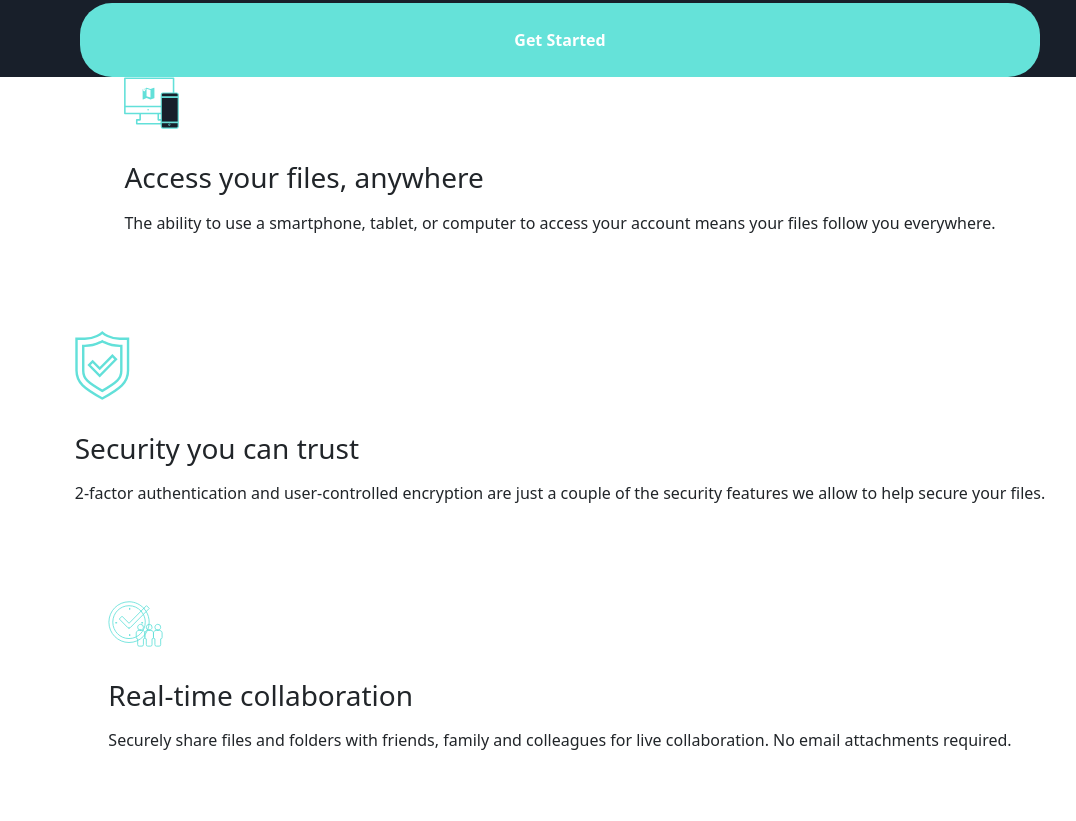
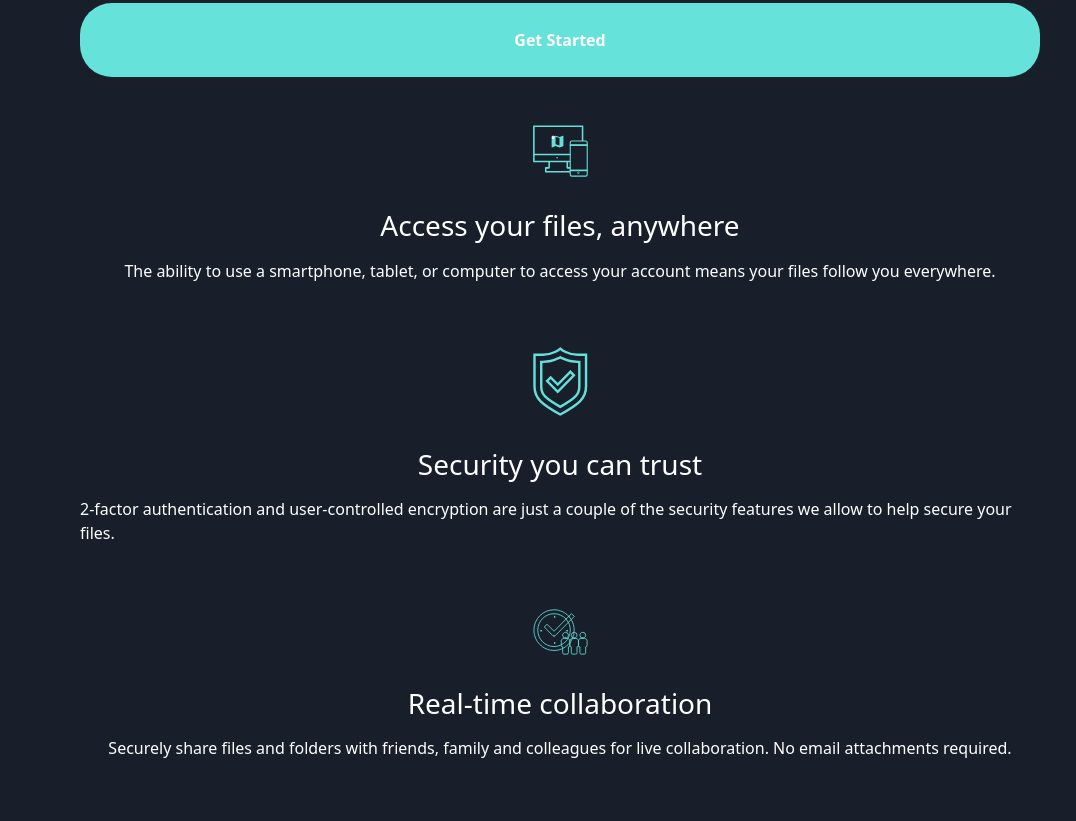
Before and after one commit to coreystone01/fylo-dark-theme-landing-page, a website built with Parcel: page index.html in a window 1280 px wide. Shown: the part 1535-2356 px from the top of the page, without its empty margins (80-1156 px from the left). Built offline with nearby package versions, Linux system fonts and the light colour scheme.

Commit message:
added styles to the pitch section. Some of the text content was custom to others, so there are a lot of bootstrap styles on this section in the html

```diff
--- a/index.html
+++ b/index.html
@@ -44,45 +44,45 @@
     you need, share and collaborate with friends<br>
     family, and co-workers.
   </p>
-  <button id="hero__button" class="btn p-4 rounded-5 w-75 fw-semibold" aria-label="Click to get started">Get Started</button>
+  <button id="hero__button" class="btn p-4 rounded-5 w-75 fw-semibold mb-5" aria-label="Click to get started">Get Started</button>
 </section>
 <!-- Begin Sales Pitch Section -->
-<section class="pitch">
+<section class="pitch d-flex flex-column align-items-center gap-5">
   <!-- begin access anywhere box -->
-  <div class="pitch-box">
+  <div class="pitch-box text-center w-75">
     <!-- hide this from screenreader -->
-    <img src="/images/icon-access-anywhere.svg" alt="" class="pitch-box__img">
-    <h3 class="pitch-box__header">Access your files, anywhere</h3>
+    <img src="/images/icon-access-anywhere.svg" alt="" class="pitch-box__img d-block mx-auto">
+    <h3 class="pitch-box__header mb-3">Access your files, anywhere</h3>
     <p class="pitch-box__content">
     The ability to use a smartphone, tablet, or computer to access your account means your
     files follow you everywhere.
     </p>
   </div>
   <!-- begin security box -->
-  <div class="pitch-box">
+  <div class="pitch-box text-justify w-75">
     <!-- hide this from screenreader -->
-    <img src="/images/icon-security.svg" alt="" class="pitch-box__img">
-    <h3 class="pitch-box__header">Security you can trust</h3>
+    <img src="/images/icon-security.svg" alt="" class="pitch-box__img d-block mx-auto">
+    <h3 class="pitch-box__header text-center mb-3">Security you can trust</h3>
     <p class="pitch-box__content">
     2-factor authentication and user-controlled encryption are just a couple of the security
     features we allow to help secure your files.
     </p>
   </div>
   <!-- Begin collaboration box -->
-  <div class="pitch-box">
+  <div class="pitch-box w-75 text-center">
     <!-- hide this from screenreader -->
-    <img src="/images/icon-collaboration.svg" alt="" class="pitch-box__img">
-    <h3 class="pitch-box__header">Real-time collaboration</h3>
+    <img src="/images/icon-collaboration.svg" alt="" class="pitch-box__img d-block mx-auto">
+    <h3 class="pitch-box__header mb-3">Real-time collaboration</h3>
     <p class="pitch-box__content">
     Securely share files and folders with friends, family and colleagues for live collaboration.
     No email attachments required.
     </p>
   </div>
   <!-- Begin any file box -->
-  <div class="pitch-box">
+  <div class="pitch-box w-75 text-center">
     <!-- hide this from screenreader -->
     <img src="/images/icon-any-file.svg" alt="" class="pitch-box__img">
-    <h3 class="pitch-box__header">Store any type of file</h3>
+    <h3 class="pitch-box__header mb-3">Store any type of file</h3>
     <p class="pitch-box__content">
     Whether you're sharing holidays photos or work documents, Fylo has you covered allowing for all
     file types to be securely stored and shared.
--- a/scss/layout/_pitch.scss
+++ b/scss/layout/_pitch.scss
@@ -2,12 +2,10 @@
 
 
 .pitch  {
-    flex-direction: column;
-    gap: 5rem;
-    display: flex;
-    align-items: center;
-
-    &-box__header   {
-        margin-bottom: 1rem;
-    }
+    // flex-direction: column;
+    // gap: 5rem;
+    // display: flex;
+    // align-items: center;
+    background-color: variables.$dark-blue-main;
+    color: variables.$white;
 }
```
Also changed, not shown: css/custom.css, 1 other file.
